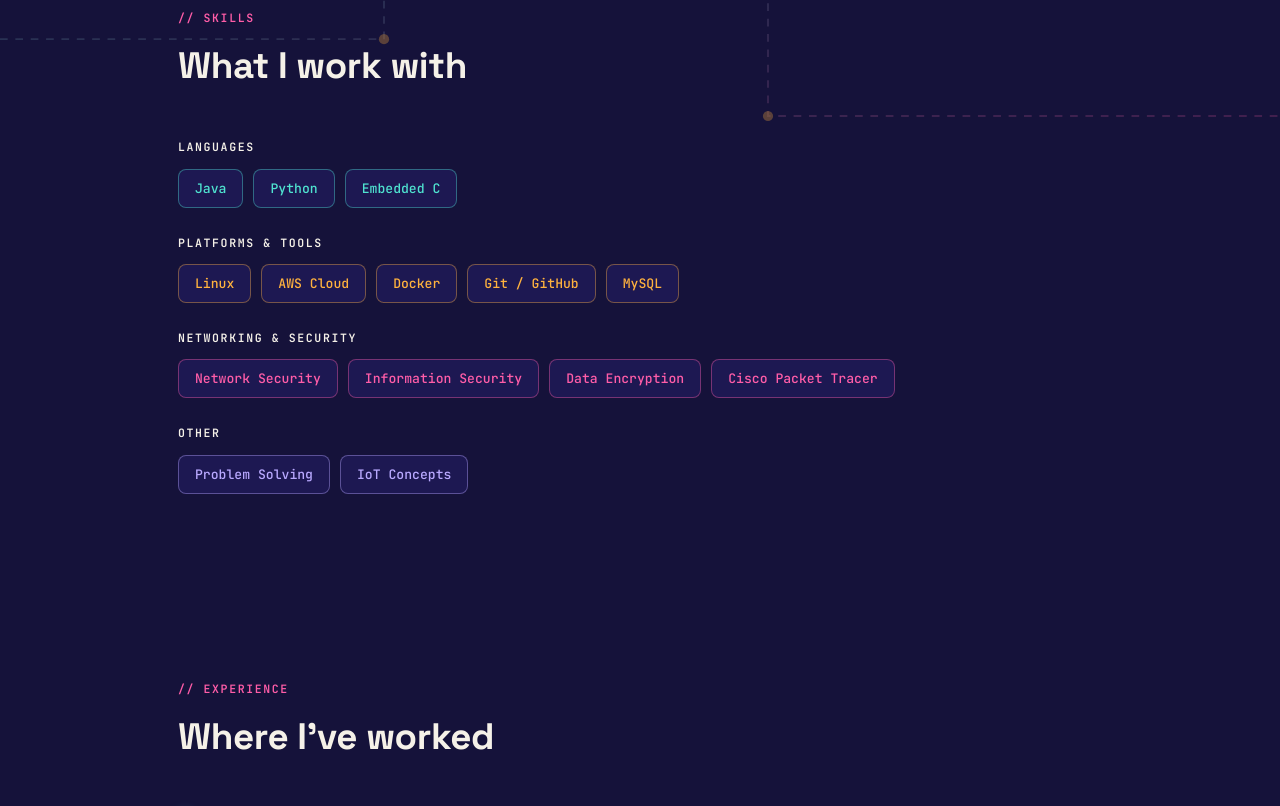
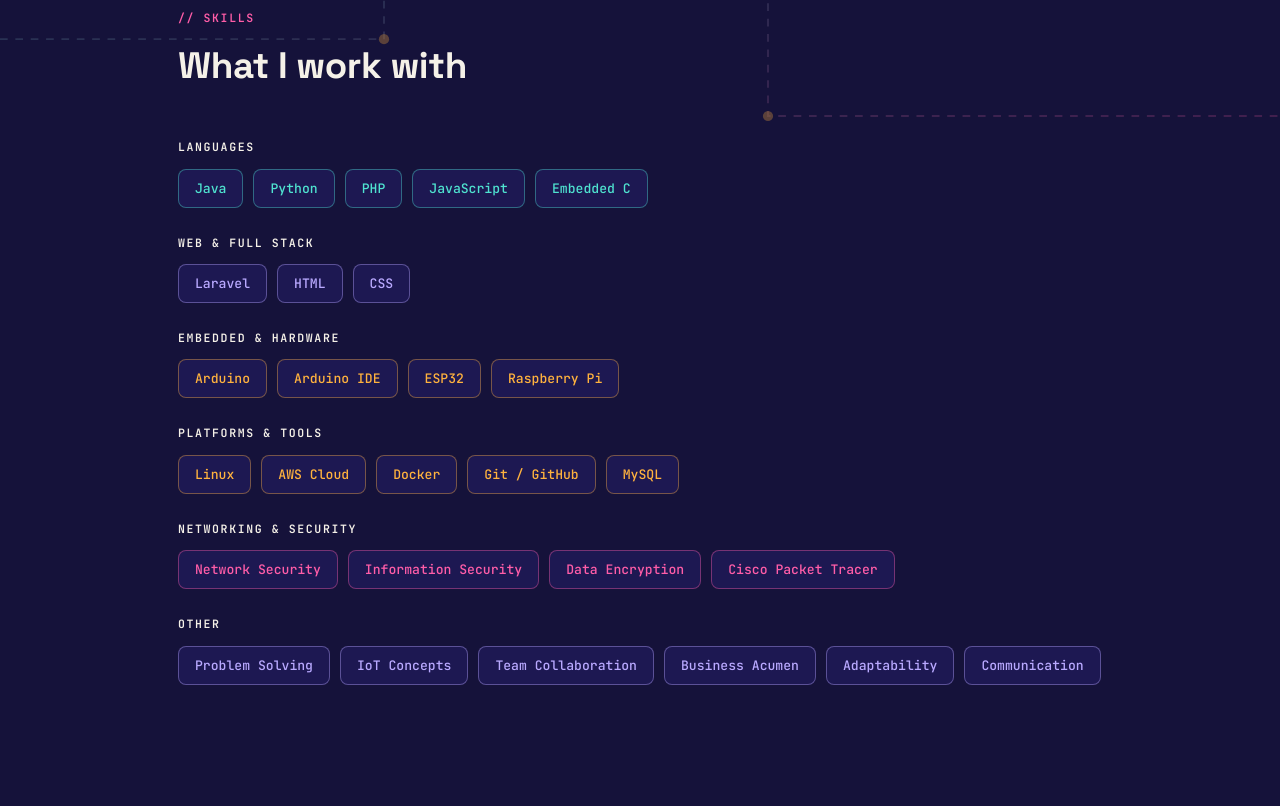
Before and after one commit to abdul-86/Abdul-Raheem-Ali-Khan, a plain HTML site: page index.html in a window 1280 px wide. Shown: the part 1292-2098 px from the top of the page. Drawn offline with Linux system fonts and the light colour scheme.

Commit message:
Update index.html

```diff
--- a/index.html
+++ b/index.html
@@ -110,6 +110,8 @@
   .skill-group.plat .chip{border-color:rgba(255,178,62,.4); color:var(--amber);}
   .skill-group.sec .chip{border-color:rgba(255,93,168,.4); color:var(--pink);}
   .skill-group.other .chip{border-color:rgba(185,169,255,.4); color:var(--lilac);}
+  .skill-group.web .chip{border-color:rgba(185,169,255,.4); color:var(--lilac);}
+  .skill-group.embed .chip{border-color:rgba(255,178,62,.4); color:var(--amber);}
 
   /* EXPERIENCE — circuit trace timeline */
   .timeline{position:relative; padding-left:34px;}
@@ -264,7 +266,15 @@
     </div>
     <div class="skill-group lang">
       <span class="eyebrow">Languages</span>
-      <div class="chips"><span class="chip">Java</span><span class="chip">Python</span><span class="chip">Embedded C</span></div>
+      <div class="chips"><span class="chip">Java</span><span class="chip">Python</span><span class="chip">PHP</span><span class="chip">JavaScript</span><span class="chip">Embedded C</span></div>
+    </div>
+    <div class="skill-group web">
+      <span class="eyebrow">Web &amp; Full Stack</span>
+      <div class="chips"><span class="chip">Laravel</span><span class="chip">HTML</span><span class="chip">CSS</span></div>
+    </div>
+    <div class="skill-group embed">
+      <span class="eyebrow">Embedded &amp; Hardware</span>
+      <div class="chips"><span class="chip">Arduino</span><span class="chip">Arduino IDE</span><span class="chip">ESP32</span><span class="chip">Raspberry Pi</span></div>
     </div>
     <div class="skill-group plat">
       <span class="eyebrow">Platforms &amp; Tools</span>
@@ -276,7 +286,7 @@
     </div>
     <div class="skill-group other">
       <span class="eyebrow">Other</span>
-      <div class="chips"><span class="chip">Problem Solving</span><span class="chip">IoT Concepts</span></div>
+      <div class="chips"><span class="chip">Problem Solving</span><span class="chip">IoT Concepts</span><span class="chip">Team Collaboration</span><span class="chip">Business Acumen</span><span class="chip">Adaptability</span><span class="chip">Communication</span></div>
     </div>
   </div>
 </section>
@@ -351,6 +361,11 @@
         <p>Built a full-stack alumni engagement platform with a web portal and companion mobile app for alumni-student networking, event updates, and communication — developed as part of a final-year team capstone project.</p>
         <div class="tech-tags"><span>PHP</span><span>Laravel</span><span>MySQL</span><span>Flutter</span></div>
       </div>
+      <div class="proj-card" style="border-top-color:var(--amber);">
+        <h3>Institute Website</h3>
+        <p>Built and deployed a website for an educational institute, handling course/department information and student-facing content with a Django backend and SQL-based data storage.</p>
+        <div class="tech-tags"><span>Python</span><span>Django</span><span>SQL</span></div>
+      </div>
     </div>
   </div>
 </section>
@@ -362,7 +377,7 @@
       <h2>Academic background</h2>
     </div>
     <div class="edu-item">
-      <div><h3>Presidency University</h3><div class="deg">B.Tech in Computer Science and Engineering · CGPA: 7.15</div></div>
+      <div><h3>Presidency University</h3><div class="deg">B.Tech in Computer Science and Engineering · CGPA: 7.27</div></div>
     </div>
     <div class="edu-item">
       <div><h3>M.N Technical Institute</h3><div class="deg">Diploma in Computer Science and Engineering · CGPA: 8.15</div></div>
```
